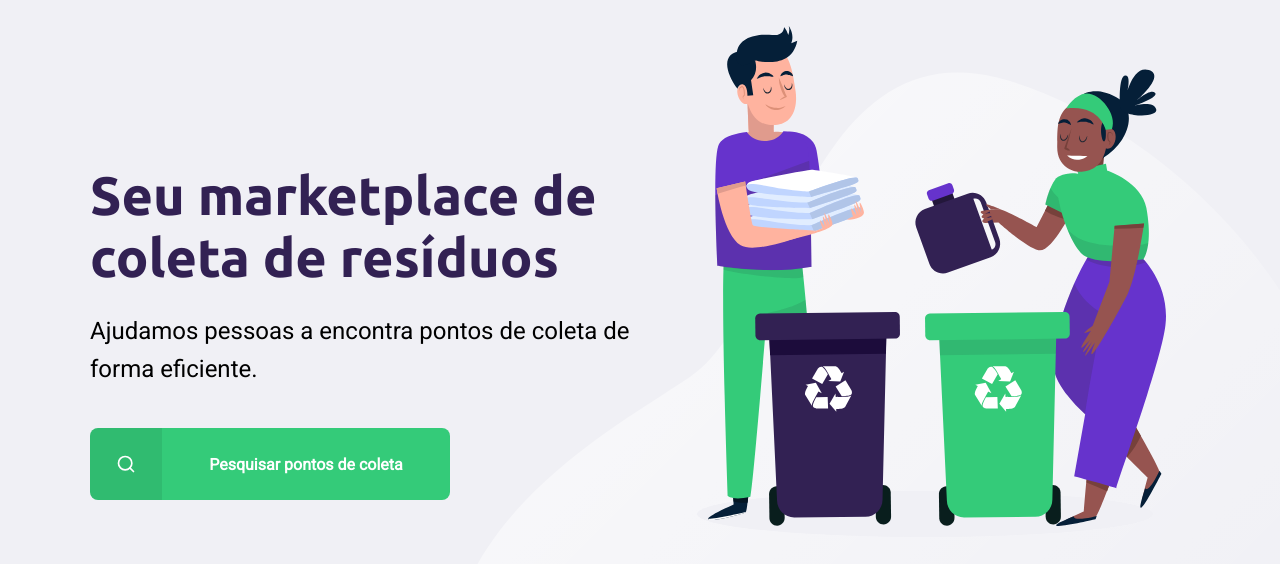
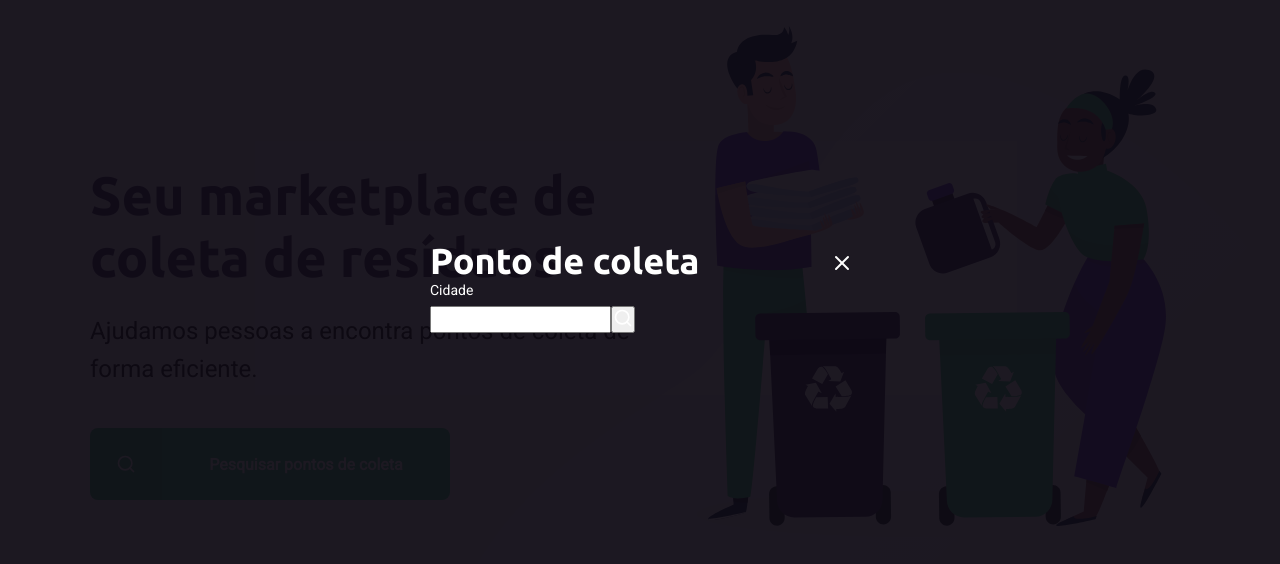
Before and after one commit to marcosaureliodev/projetoecoleta, a plain HTML site: page index.html in a window 1280 px wide. Shown: the part 114-678 px from the top of the page. Drawn offline with Linux system fonts and the light colour scheme.

Commit message:
Criação do modal

```diff
--- a/index.html
+++ b/index.html
@@ -1,5 +1,6 @@
 <!DOCTYPE html>
 <html lang="pt-br">
+
 <head>
 
   <meta charset="UTF-8">
@@ -12,8 +13,10 @@
   <!-- Link css -->
   <link rel="stylesheet" href="/style/main.css">
   <link rel="stylesheet" href="/style/home.css">
+  <link rel="stylesheet" href="/style/modal.css">
+
+  <!-- Resposividade css -->
   <link rel="stylesheet" href="/style/reponsive.css">
-
 </head>
 
 <body>
@@ -40,6 +43,25 @@
     </div>
   </div>
 
+  <!-- Modal Ponto de Coleta -->
+  <div id="modal">
+    <div class="content">
+      <div class="header">
+        <h1>Ponto de coleta</h1>
+        <a href="">Fechar</a>
+      </div>
+      <form action="">
+        <label for="search">Cidade</label>
+        <div class="search field">
+          <input type="text" name="search">
+          <button>
+            <img src="/assets/search.svg" alt="Botão Pesquisar">
+          </button>
+        </div>
+      </form>
+    </div>
+  </div>
+
 </body>
 
 </html>
--- /dev/null
+++ b/style/modal.css
@@ -0,0 +1,64 @@
+#modal {
+  /* Área do modal */
+  background-color: #0E0A14ef;
+
+  height: 100vh;
+  width: 100VW;
+
+  position: fixed;
+  top: 0;
+
+  /* Centralizando conteudo do modal */
+  display: flex;
+  justify-content: center;
+  align-items: center;
+
+  transition: 400ms;
+}
+
+#modal .content {
+  color:#fff;
+
+  width: 420px;
+}
+
+#modal .header{
+  display: flex;
+  justify-content: space-between;
+  align-items: center;
+}
+
+#modal .header a {
+  background-image: url("../assets/x.svg");
+
+  width: 20px;
+  height: 20px;
+
+  display: flex;
+
+  font-size: 0.01px;
+}
+
+#modal .header h1 {
+  color: #fff;
+
+  font-size: 36px;
+  line-height: 42px;
+}
+
+#modal form label {
+  font-size: 14px;
+  line-height: 16px;
+
+  display: block;
+  margin-bottom: 8px;
+}
+
+#modal form .field {
+  display: flex;
+}
+
+#modal form input {
+  float: 1;
+  background-color: ;
+}
```
